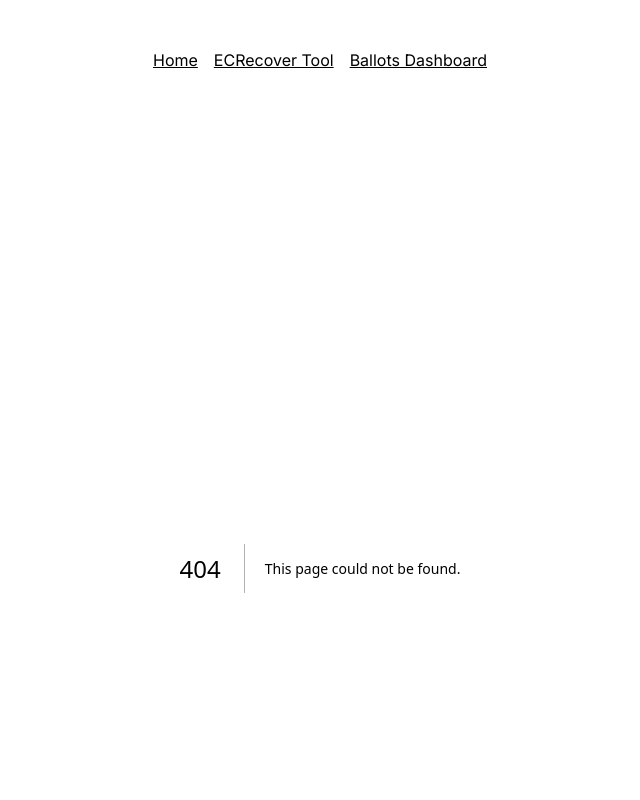
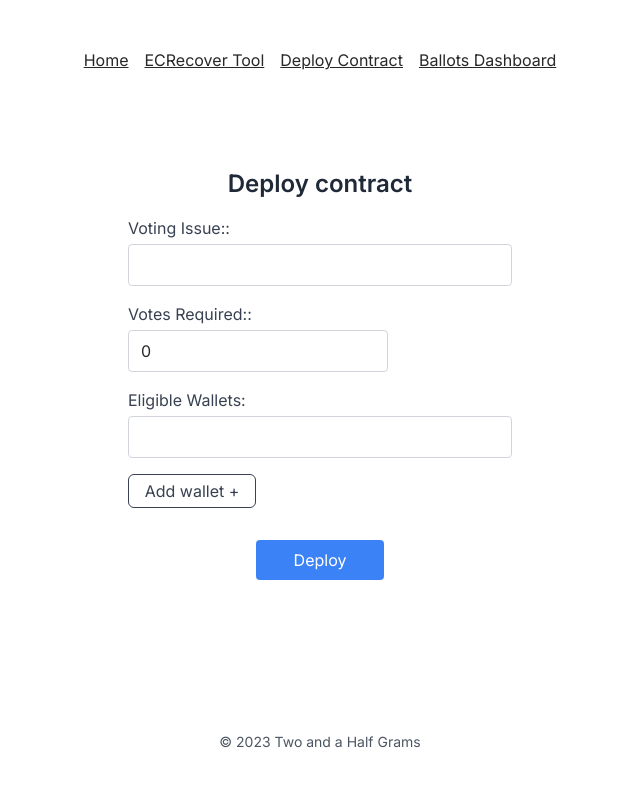
Before and after one commit to liketurbo/evm-over-ton-vote, a Next.js app: page /deploy-contract in a window 1280 px wide. Before the commit this address had no page. Shown: the top 800 px of the page, without its empty margins (320-960 px from the left). Built offline with nearby package versions, Linux system fonts and the light colour scheme.

Commit message:
Add page for contract deploy

```diff
--- /dev/null
+++ b/src/app/deploy-contract/page.tsx
@@ -0,0 +1,127 @@
+"use client";
+
+import React, { useReducer, ChangeEvent, FormEvent } from "react";
+import Button from "@/components/Button";
+import Input from "@/components/Input";
+
+interface State {
+  votingIssue: string;
+  votesRequired: number;
+  eligibleWallets: string[];
+}
+
+type Action =
+  | { type: "SET_VOTING_ISSUE"; payload: string }
+  | { type: "SET_VOTES_REQUIRED"; payload: number }
+  | { type: "SET_ELIGIBLE_WALLET"; payload: { index: number; value: string } }
+  | { type: "ADD_ELIGIBLE_WALLET" };
+
+function reducer(state: State, action: Action): State {
+  switch (action.type) {
+    case "SET_VOTING_ISSUE":
+      return { ...state, votingIssue: action.payload };
+    case "SET_VOTES_REQUIRED":
+      return { ...state, votesRequired: action.payload };
+    case "SET_ELIGIBLE_WALLET":
+      const { index, value } = action.payload;
+      const updatedWallets = [...state.eligibleWallets];
+      updatedWallets[index] = value;
+      return { ...state, eligibleWallets: updatedWallets };
+    case "ADD_ELIGIBLE_WALLET":
+      return { ...state, eligibleWallets: [...state.eligibleWallets, ""] };
+    default:
+      return state;
+  }
+}
+
+export default function DeployContract(): JSX.Element {
+  const initialState: State = {
+    votingIssue: "",
+    votesRequired: 0,
+    eligibleWallets: [""],
+  };
+
+  const [state, dispatch] = useReducer(reducer, initialState);
+  const { votingIssue, votesRequired, eligibleWallets } = state;
+
+  const handleInputChange = (e: ChangeEvent<HTMLInputElement>): void => {
+    const { name, value } = e.target;
+    if (name === "votingIssue") {
+      dispatch({ type: "SET_VOTING_ISSUE", payload: value });
+    } else if (name === "votesRequired") {
+      const parsedValue = parseInt(value, 10);
+      dispatch({ type: "SET_VOTES_REQUIRED", payload: parsedValue });
+    }
+  };
+
+  const handleEligibleWalletChange = (
+    e: ChangeEvent<HTMLInputElement>,
+    index: number
+  ): void => {
+    const { value } = e.target;
+    dispatch({ type: "SET_ELIGIBLE_WALLET", payload: { index, value } });
+  };
+
+  const handleAddEligibleWallet = (): void => {
+    dispatch({ type: "ADD_ELIGIBLE_WALLET" });
+  };
+
+  const handleDeployContract = (e: FormEvent<HTMLFormElement>): void => {
+    e.preventDefault();
+    // Implement contract deployment logic
+    console.log("Deploying contract...");
+    console.log("Voting Issue:", votingIssue);
+    console.log("Votes Required:", votesRequired);
+    console.log("Eligible Wallets:", eligibleWallets);
+  };
+
+  return (
+    <main className="w-96">
+      <h2 className="text-2xl font-semibold text-gray-800 text-center mb-4">
+        Deploy contract
+      </h2>
+
+      <form className="flex flex-col" onSubmit={handleDeployContract}>
+        <Input
+          name="votingIssue"
+          label="Voting Issue:"
+          value={votingIssue}
+          onChange={handleInputChange}
+          className="mb-4"
+          fullWidth
+        />
+        <Input
+          name="votesRequired"
+          label="Votes Required:"
+          value={votesRequired.toString()}
+          onChange={handleInputChange}
+          className="mb-4"
+          type="number"
+        />
+        <label className="flex flex-col items-start">
+          <span className="text-gray-700 mb-1">Eligible Wallets:</span>
+          {eligibleWallets.map((wallet, index) => (
+            <input
+              key={index}
+              className="border border-gray-300 rounded focus:outline-none focus:border-blue-500 focus:ring-blue-500 w-full px-3 py-2 mb-4"
+              type="text"
+              value={wallet}
+              onChange={(e) => handleEligibleWalletChange(e, index)}
+              required
+            />
+          ))}
+        </label>
+        <button
+          className="border border-gray-700 rounded-md px-2 py-1 mb-8 w-32 text-gray-700"
+          onClick={handleAddEligibleWallet}
+          type="button"
+        >
+          Add wallet +
+        </button>
+        <Button className="self-center w-32" type="submit">
+          Deploy
+        </Button>
+      </form>
+    </main>
+  );
+}
--- a/src/app/ecrecover-tool/page.tsx
+++ b/src/app/ecrecover-tool/page.tsx
@@ -127,6 +127,8 @@ export default function ECRecoverTool() {
             onChange={handleDataToSignChange}
             required
             className="mb-6"
+            size="small"
+            labelInline
           />
           <Button type="submit" className="mb-2">
             Sign data
@@ -154,16 +156,18 @@ export default function ECRecoverTool() {
             label="Data that was signed"
             value={extractedData}
             onChange={handleExtractDataChange}
-            required
             className="mb-2"
+            size="small"
+            labelInline
           />
           <Input
             name="signature"
             label="Signature"
             value={extractedSignature}
             onChange={handleExtractSignatureChange}
-            required
             className="mb-6"
+            size="small"
+            labelInline
           />
           <Button type="submit" className="mb-2">
             Extract public key
--- a/src/app/layout.tsx
+++ b/src/app/layout.tsx
@@ -39,6 +39,9 @@ export default function RootLayout({
               <Link href="/ecrecover-tool" className="link mr-4">
                 ECRecover Tool
               </Link>
+              <Link href="/deploy-contract" className="link mr-4">
+                Deploy Contract
+              </Link>
               <Link href="/ballots" className="link">
                 Ballots Dashboard
               </Link>
--- a/src/components/Input.tsx
+++ b/src/components/Input.tsx
@@ -1,12 +1,17 @@
 import React from "react";
+import cls from "classnames";
 
 interface InputProps {
   label: string;
   name: string;
-  value: string;
+  value: string | number;
   onChange: (e: React.ChangeEvent<HTMLInputElement>) => void;
   required?: boolean;
   className?: string;
+  labelInline?: boolean;
+  size?: "small" | "regular";
+  fullWidth?: boolean;
+  type?: "text" | "number";
 }
 
 const Input: React.FC<InputProps> = ({
@@ -16,15 +21,39 @@ const Input: React.FC<InputProps> = ({
   onChange,
   required = false,
   className = "",
+  labelInline = false,
+  size = "regular",
+  fullWidth = false,
+  type = "text",
 }) => {
+  const containerCls = cls(
+    "flex",
+    {
+      "items-center": labelInline,
+      "flex-col items-start": !labelInline,
+    },
+    className
+  );
+  const labelCls = cls("text-gray-700", {
+    "mr-2": labelInline,
+    "mb-1": !labelInline,
+  });
+  const inputCls = cls(
+    "border border-gray-300 rounded focus:outline-none focus:border-blue-500 focus:ring-blue-500",
+    {
+      "w-full": fullWidth,
+      "px-2 py-1": size === "small",
+      "px-3 py-2": size === "regular",
+    }
+  );
+
   return (
-    <label className={`flex items-center ${className}`}>
-      <span className="text-gray-700 mr-2">{label}:</span>
+    <label className={containerCls}>
+      <span className={labelCls}>{label}:</span>
       <input
-        className="border border-gray-300 rounded px-2 py-1 focus:outline-none focus:border-blue-500 focus:ring-blue-500"
-        id={name}
+        className={inputCls}
         name={name}
-        type="text"
+        type={type}
         value={value}
         onChange={onChange}
         required={required}
```
